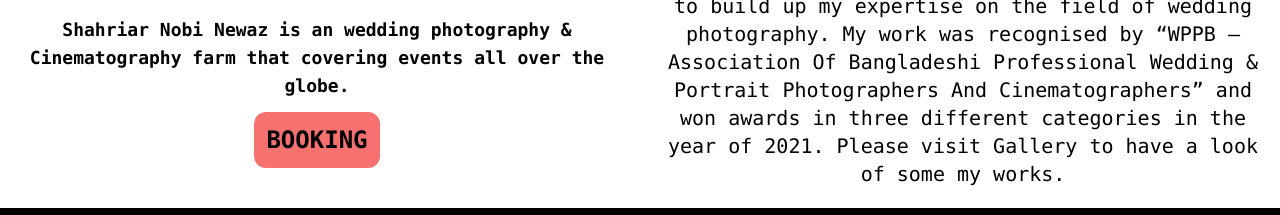
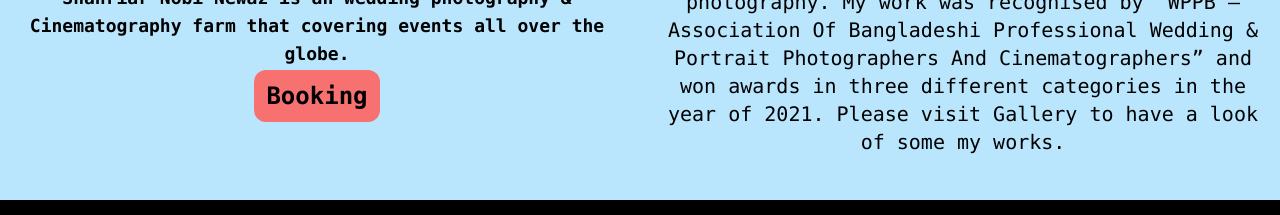
Before and after one commit to sajib359/Wedding-Photographer, a React (Create React App) app: page / in a window 1280 px wide. Shown: the part 1440-1655 px from the top of the page. Built offline with nearby package versions, Linux system fonts and the light colour scheme; no server answers.

Commit message:
all work finished

```diff
--- a/src/Components/Footer/Footer.js
+++ b/src/Components/Footer/Footer.js
@@ -3,7 +3,8 @@
 const Footer = () => {
   return (
     <div>
-      <footer className="bg-black text-orange-400 font-bold p-5 ">
+      <footer className="bg-black text-orange-400 font-bold p-5
+             bottom-0 ">
         <h3 className="text-2xl">Thanks for Visiting My Site</h3>
         <p>STAY SAFE STAY HAPPY !!</p>
       </footer>
--- a/src/Components/Home/Home.js
+++ b/src/Components/Home/Home.js
@@ -17,7 +17,7 @@
         alt=""
       />
 
-      <div className=' grid mt-8 gap-3 max-h-85 grid-cols-1 md:flex md: justify-center'>
+      <div className=' grid pb-6 gap-3 max-h-85 grid-cols-1 md:flex md: justify-center bg-sky-200'>
         <div className="w-full">
           <img
             className="mx-auto rounded-md mt-5"
@@ -34,9 +34,7 @@
             Shahriar Nobi Newaz is an wedding photography & Cinematography farm
             that covering events all over the globe.
           </p>
-          <button className="bg-red-400 p-3 rounded-xl text-2xl font-mono font-bold ">
-            BOOKING
-          </button>
+          <a className="bg-red-400 p-3 rounded-xl text-2xl font-mono font-bold mb-3" href="https://mywed.com/en/photographer/snnp/">Booking</a>
         </div>
         <div className="w-full text-center mt-40 ">
           <h2 className="text-5xl font-semibold text-sky-500">My Stories</h2>
```
